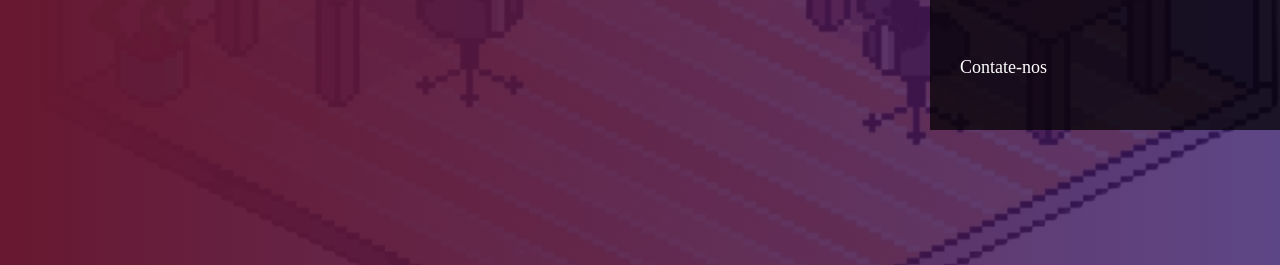
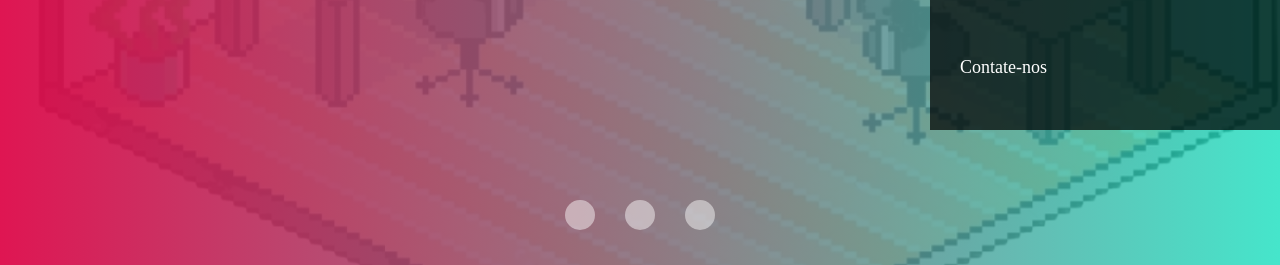
Before and after one commit to andrevinis/gamificaai, a plain HTML site: page index.html in a window 1280 px wide. Both pictures are taken after a click on the button 66 px from the left and 457 px from the top of the page. Shown: the part 535-800 px from the top of the page. Drawn offline with Linux system fonts and the light colour scheme; a web font is replaced by a local one.

Commit message:
feat: Troca de slide

```diff
--- a/index.html
+++ b/index.html
@@ -36,8 +36,15 @@
         </header>
         <div class="container-grid conteudo-banner">
             <p>GamificaAi: <span>Inovação através da Diversão!</span></p>
-            <button id="botao-voltar"><svg xmlns="http://www.w3.org/2000/svg" viewBox="0 0 256 512"><!--!Font Awesome Free 6.5.2 by @fontawesome - https://fontawesome.com License - https://fontawesome.com/license/free Copyright 2024 Fonticons, Inc.--><path d="M9.4 278.6c-12.5-12.5-12.5-32.8 0-45.3l128-128c9.2-9.2 22.9-11.9 34.9-6.9s19.8 16.6 19.8 29.6l0 256c0 12.9-7.8 24.6-19.8 29.6s-25.7 2.2-34.9-6.9l-128-128z"/></svg></button>
-            <button id="botao-proximo"><svg xmlns="http://www.w3.org/2000/svg" viewBox="0 0 256 512"><!--!Font Awesome Free 6.5.2 by @fontawesome - https://fontawesome.com License - https://fontawesome.com/license/free Copyright 2024 Fonticons, Inc.--><path d="M246.6 278.6c12.5-12.5 12.5-32.8 0-45.3l-128-128c-9.2-9.2-22.9-11.9-34.9-6.9s-19.8 16.6-19.8 29.6l0 256c0 12.9 7.8 24.6 19.8 29.6s25.7 2.2 34.9-6.9l128-128z"/></svg></button>
+            <button onclick="mostrarSlideAnterior()" id="botao-voltar"><svg xmlns="http://www.w3.org/2000/svg" viewBox="0 0 256 512"><!--!Font Awesome Free 6.5.2 by @fontawesome - https://fontawesome.com License - https://fontawesome.com/license/free Copyright 2024 Fonticons, Inc.--><path d="M9.4 278.6c-12.5-12.5-12.5-32.8 0-45.3l128-128c9.2-9.2 22.9-11.9 34.9-6.9s19.8 16.6 19.8 29.6l0 256c0 12.9-7.8 24.6-19.8 29.6s-25.7 2.2-34.9-6.9l-128-128z"/></svg></button>
+            <button onclick="mostrarProximoSlide()" id="botao-proximo"><svg xmlns="http://www.w3.org/2000/svg" viewBox="0 0 256 512"><!--!Font Awesome Free 6.5.2 by @fontawesome - https://fontawesome.com License - https://fontawesome.com/license/free Copyright 2024 Fonticons, Inc.--><path d="M246.6 278.6c12.5-12.5 12.5-32.8 0-45.3l-128-128c-9.2-9.2-22.9-11.9-34.9-6.9s-19.8 16.6-19.8 29.6l0 256c0 12.9 7.8 24.6 19.8 29.6s25.7 2.2 34.9-6.9l128-128z"/></svg></button>
+
+            <div class="botoes">
+                <button onclick="selecionarSlide(0)"><svg xmlns="http://www.w3.org/2000/svg" viewBox="0 0 512 512"><!--!Font Awesome Free 6.5.2 by @fontawesome - https://fontawesome.com License - https://fontawesome.com/license/free Copyright 2024 Fonticons, Inc.--><path d="M256 512A256 256 0 1 0 256 0a256 256 0 1 0 0 512z"/></svg></button>
+                <button onclick="selecionarSlide(1)" ><svg xmlns="http://www.w3.org/2000/svg" viewBox="0 0 512 512"><!--!Font Awesome Free 6.5.2 by @fontawesome - https://fontawesome.com License - https://fontawesome.com/license/free Copyright 2024 Fonticons, Inc.--><path d="M256 512A256 256 0 1 0 256 0a256 256 0 1 0 0 512z"/></svg></button>
+                <button onclick="selecionarSlide(2)" ><svg xmlns="http://www.w3.org/2000/svg" viewBox="0 0 512 512"><!--!Font Awesome Free 6.5.2 by @fontawesome - https://fontawesome.com License - https://fontawesome.com/license/free Copyright 2024 Fonticons, Inc.--><path d="M256 512A256 256 0 1 0 256 0a256 256 0 1 0 0 512z"/></svg></button>
+            </div>
+
         </div>
     </DIV>
     <section id="sobre">
--- a/script.js
+++ b/script.js
@@ -60,19 +60,54 @@
     "terceiro-banner"
 ]
 
-let slideAtual = 2
+let slideAtual = 0
 
 
 banner.classList.add(slides[slideAtual])
 
-function mostrarProximoSlide() {
+function mostrarProximoSlide(){
     // remover slide anterior
     banner.classList.remove(slides[slideAtual])
 
-    // somar 1 na variavel slideAtual
-    slideAtual++
+    if (slideAtual < 2) {
+        // soma 1 na variavel slideAtual
+        slideAtual++
+    } else {
+        // voltar para o primeiro
+        slideAtual = 0
+    }
+
 
     // mostrar slide de acordo com o slide atual
     banner.classList.add(slides[slideAtual])
 
 }
+
+function mostrarSlideAnterior(){
+    // remover slide anterior
+    banner.classList.remove(slides[slideAtual])
+
+if (slideAtual > 0) {
+    // subtrai 1 na variavel slideAtual
+    slideAtual--
+} else {
+    // voltar para o ultimo slide
+    slideAtual = 2
+}
+
+    // mostrar slide de acordo com o slide atual
+    banner.classList.add(slides[slideAtual])
+}
+
+function selecionarSlide(indiceSlide) {
+    // remove o slide atual
+    banner.classList.remove(slides[slideAtual])
+
+
+    // atualiza a variavel com o indice de slide selecionado
+    slideAtual = indiceSlide
+
+    // mostra o slide selecionado e salvo na variavel slideAtual
+    banner.classList.add(slides[slideAtual])
+
+}
--- a/style.css
+++ b/style.css
@@ -47,11 +47,11 @@
 }
 
 .segundo-banner{
-    background-image: linear-gradient(90deg, rgb(83, 249, 172, 1) 0%, rgba(37, 176, 102, 0.445)100%), url(img/bg-room.png);
+    background-image: linear-gradient(90deg, rgb(83, 185, 249) 0%, rgba(41, 170, 240, 0.445)100%), url(img/bg-room.png);
 }
 
 .terceiro-banner{
-    background-image: linear-gradient(90deg, rgba(104, 24, 48, 1) 0%, rgba(53, 24, 104, 0.8)100%), url(img/bg-room.png);
+    background-image: linear-gradient(90deg, rgba(222, 13, 76, 0.966) 0%, rgba(23, 223, 190, 0.8)100%), url(img/bg-room.png);
 }
 
 #botao-voltar, #botao-proximo {
@@ -76,6 +76,40 @@
 #botao-proximo {
     right: 4%;
 }
+
+.botoes {
+    width: 150px;
+
+    display: flex;
+    justify-content: space-between;
+    align-items: center;
+
+    position: absolute;
+    bottom: 4%;
+
+    /* centralizar usando position
+    adicionar left 50%
+    usar funcao calc() para subtrair metade da largura do elemento ex.: 75px */
+
+    left: calc(50% - 75px);
+}
+
+.botoes button svg {
+    fill: #ffffff76;
+}
+
+.botoes button {
+    width: 30px;
+
+    display: unset;
+
+    background: none;
+    border: none;
+    cursor: pointer;
+}
+
+
+
 
 header {
     height: 165px;
```
